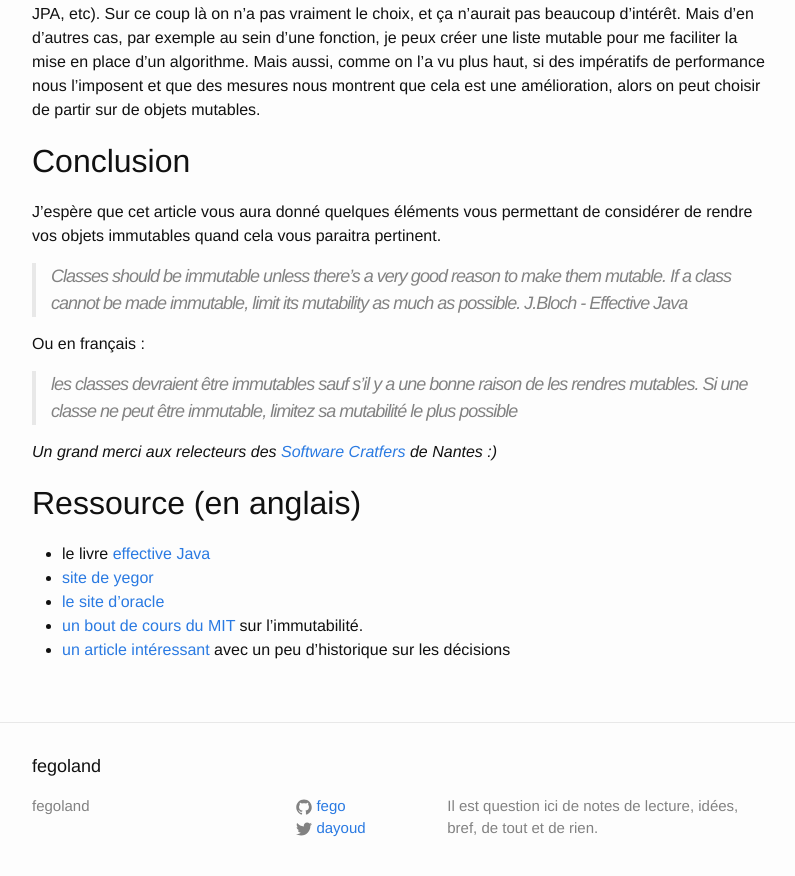
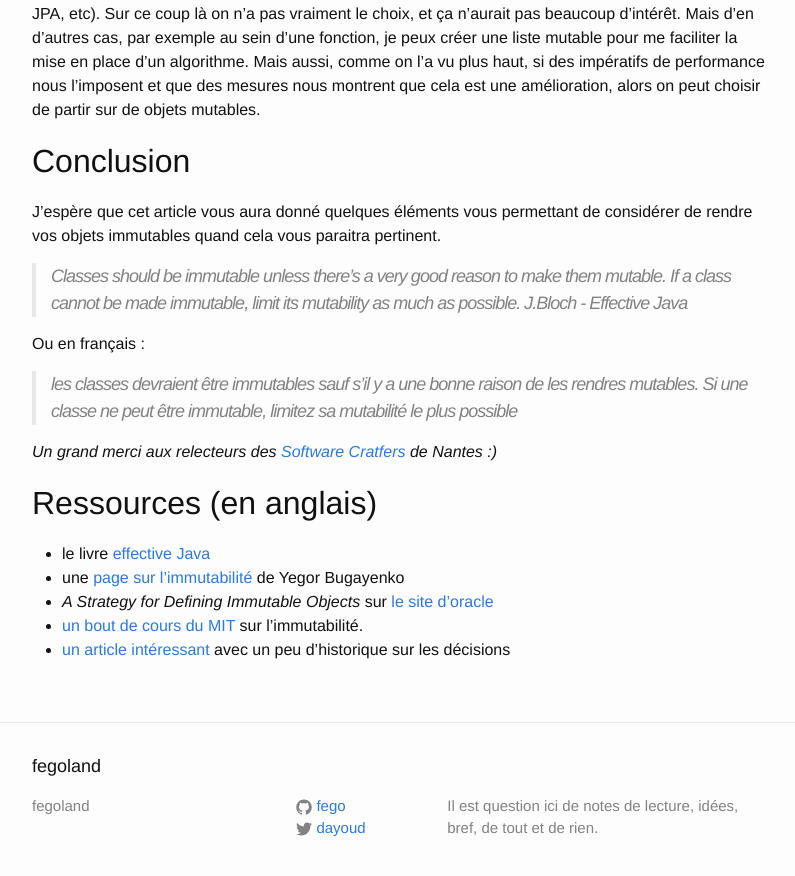
Before and after one commit to fego/fego.github.io, a Jekyll site: the page built from docs/_posts/2022-02-11-Immutabilité-Mutabilité.md, in a window 1280 px wide and 900 px high, scrolled down 4088 px. Shown: the top 876 px of the window, without its empty margins (238-1033 px from the left). Built offline with Jekyll 4.4.1, drawn with Linux system fonts in a browser that asks for light colours; our own code applies the rules of GitHub Pages for plain Markdown files.

Commit message:
ressources

```diff
--- a/docs/_posts/2022-02-11-Immutabilité-Mutabilité.md
+++ b/docs/_posts/2022-02-11-Immutabilité-Mutabilité.md
@@ -164,9 +164,9 @@ Ou en français :
 
 *Un grand merci aux relecteurs des [Software Cratfers](https://www.meetup.com/fr-FR/nantes-software-crafters-Nantes/) de Nantes :)*
 
-## Ressource (en anglais)
+## Ressources (en anglais)
 * le livre [effective Java](https://www.goodreads.com/book/show/34927404-effective-java)
-* [site de yegor](https://www.yegor256.com/2014/06/09/objects-should-be-immutable.html)
-* [le site d'oracle](https://docs.oracle.com/javase/tutorial/essential/concurrency/imstrat.html)
+* une [page sur l'immutabilité](https://www.yegor256.com/2014/06/09/objects-should-be-immutable.html) de Yegor Bugayenko
+* *A Strategy for Defining Immutable Objects* sur [le site d'oracle](https://docs.oracle.com/javase/tutorial/essential/concurrency/imstrat.html)
 * [un bout de cours du MIT](https://web.mit.edu/6.005/www/fa15/classes/09-immutability/) sur l'immutabilité.
 * [un article intéressant](https://blogs.oracle.com/javamagazine/post/java-immutable-objects-strings-date-time-records) avec un peu d'historique sur les décisions
```
